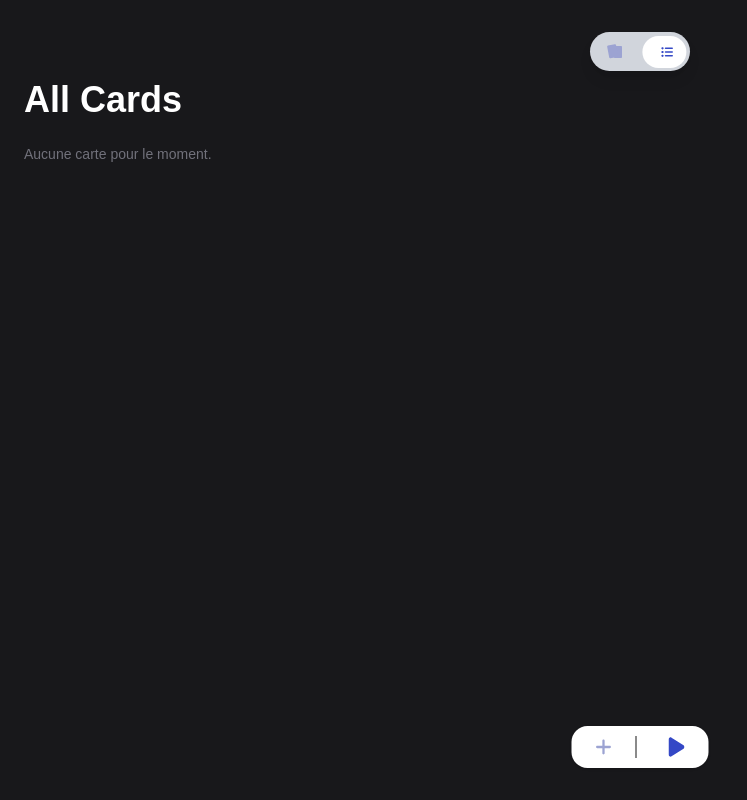
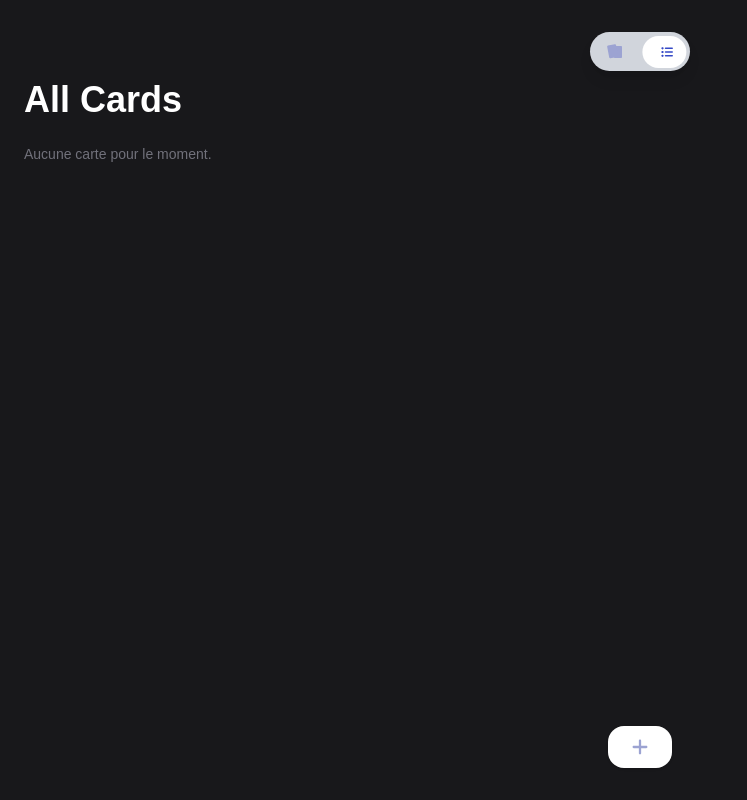
Before and after one commit to tmiia/showcards, a Next.js app: page / in a window 1280 px wide. Shown: the whole page, without its empty margins (0-747 px from the left). Built offline with nearby package versions, Linux system fonts and the light colour scheme.

Commit message:
temp: unused btn removed

```diff
--- a/src/app/page.tsx
+++ b/src/app/page.tsx
@@ -2,7 +2,7 @@
 
 import CardView from "@/components/cards/ CardView";
 import NewCardModal from "@/components/cards/NewCardModal";
-import Menu from "@/components/menu";
+import Menu from "@/components/Menu";
 import { useState } from "react";
 
 export default function Home() {
--- a/src/components/menu.tsx
+++ b/src/components/menu.tsx
@@ -11,11 +11,8 @@ const Menu = ({ onOpenCreateModal, hideUI = false }: MenuProps) => {
 
   return (
     <menu className="z-50 absolute left-[50%] translate-x-[-50%] bottom-8 bg-white flex gap-4 rounded-2xl py-2.5 px-6 shadow">
-      <li className="border-r-1 pr-6 flex justify-center">
+      <li className="flex justify-center">
         <button onClick={onOpenCreateModal}> <PlusIcon /> </button>
-      </li>
-      <li className="pl-4 flex justify-center">
-        <button> <PlayIcon /> </button>
       </li>
     </menu>
   )
```
